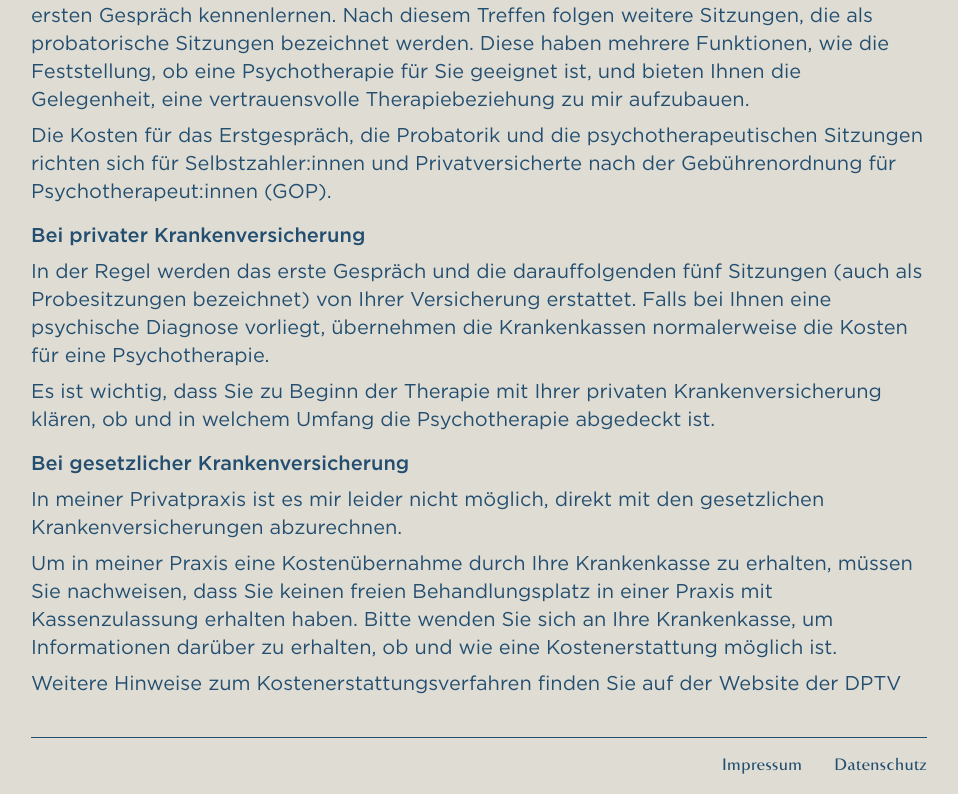
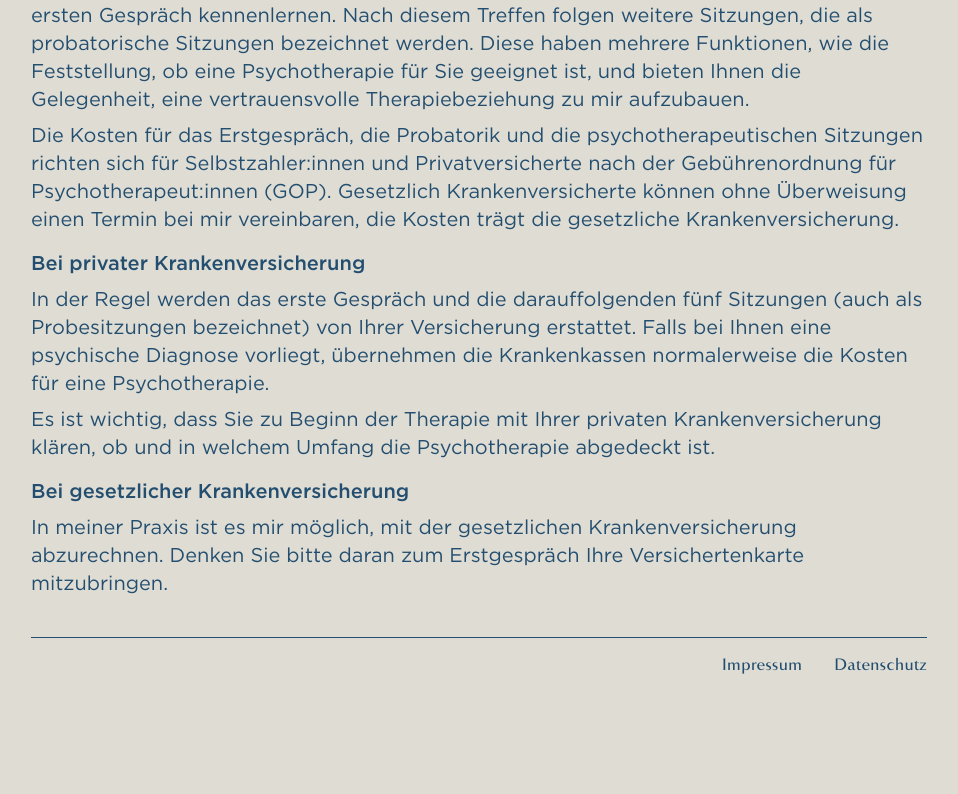
Before and after one commit to liamtlr/cattarius-psychotherapie, a Nuxt app: page /psychotherapie/ablauf in a window 1280 px wide. Shown: the part 371-1165 px from the top of the page, without its empty margins (161-1119 px from the left). After the commit the page ends 1065 px from the top, so only its background shows below. Built offline with nearby package versions, Linux system fonts and the light colour scheme.

Commit message:
Number changed, slight Changes to Ablauf

```diff
--- a/pages/kontakt.vue
+++ b/pages/kontakt.vue
@@ -7,7 +7,7 @@
             class="w-12 mr-20"
             alt="Therapie Mainz"
           >
-          <p>+49 (0) 6131 945 25 70</p>
+          <p>+49 (0) 6131 218 94 29</p>
         </li>
         <li class="flex w-full items-center my-12">
           <img
--- a/pages/psychotherapie/ablauf.vue
+++ b/pages/psychotherapie/ablauf.vue
@@ -1,5 +1,5 @@
 <template>
-<content-wrapper title="Ablauf & Kosten">
+  <content-wrapper title="Ablauf & Kosten">
     <p>
       Bevor eine Psychotherapie mit mir beginnt, ist es zunächst wichtig,
       dass wir uns in einem ersten Gespräch kennenlernen. Nach diesem Treffen
@@ -12,7 +12,8 @@
       Die Kosten für das Erstgespräch, die Probatorik und die
       psychotherapeutischen Sitzungen richten sich für Selbstzahler:innen und
       Privatversicherte nach der Gebührenordnung für Psychotherapeut:innen
-      (GOP).
+      (GOP). Gesetzlich Krankenversicherte können ohne Überweisung einen Termin bei mir vereinbaren,
+      die Kosten trägt die gesetzliche Krankenversicherung.
     </p>
     <h2>Bei privater Krankenversicherung</h2>
     <p>
@@ -29,25 +30,8 @@
     </p>
     <h2>Bei gesetzlicher Krankenversicherung</h2>
     <p>
-      In meiner Privatpraxis ist es mir leider nicht möglich, direkt mit den
-      gesetzlichen Krankenversicherungen abzurechnen.
-    </p>
-    <p>
-      Um in meiner Praxis eine Kostenübernahme durch Ihre Krankenkasse zu
-      erhalten, müssen Sie nachweisen, dass Sie keinen freien Behandlungsplatz
-      in einer Praxis mit Kassenzulassung erhalten haben. Bitte wenden Sie sich
-      an Ihre Krankenkasse, um Informationen darüber zu erhalten, ob und wie
-      eine Kostenerstattung möglich ist.
-    </p>
-    <p>
-      Weitere Hinweise zum Kostenerstattungsverfahren finden Sie auf der
-      <a
-        href="https://www.dptv.de/fileadmin/Redaktion/Bilder_und_Dokumente/Wissensdatenbank_oeffentlich/Broschuere/DPtV-Faltblatt_Kosten.pdf"
-        class="hover:text-marcie-70 hover:cursor-pointer"
-        target="_"
-      >
-        Website der DPTV
-      </a>
+      In meiner Praxis ist es mir möglich, mit der gesetzlichen Krankenversicherung abzurechnen.
+      Denken Sie bitte daran zum Erstgespräch Ihre Versichertenkarte mitzubringen.
     </p>
   </content-wrapper>
 </template>
```
Also changed, not shown: 1 other file (tests, documents, lock files or other folders).
